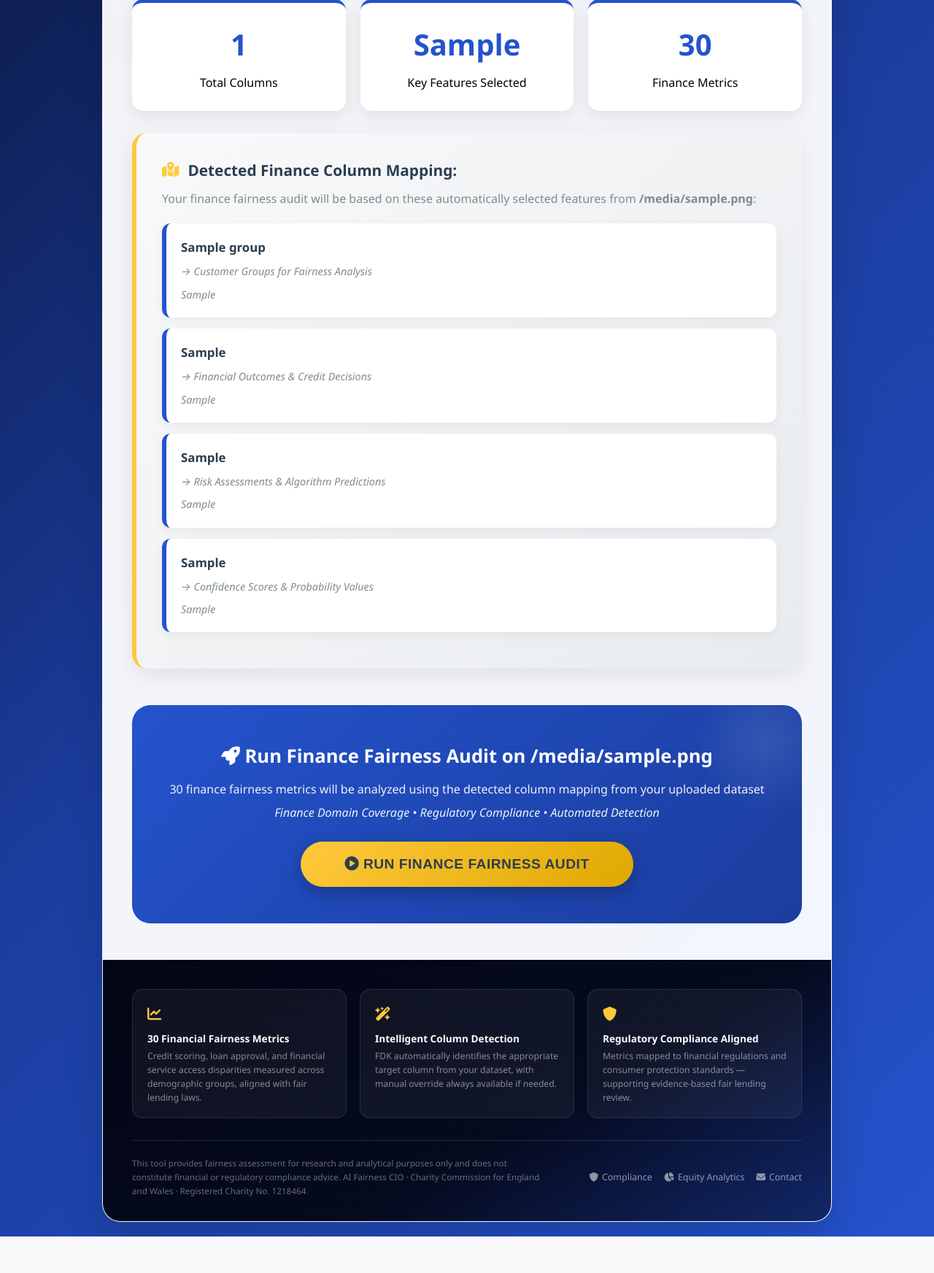
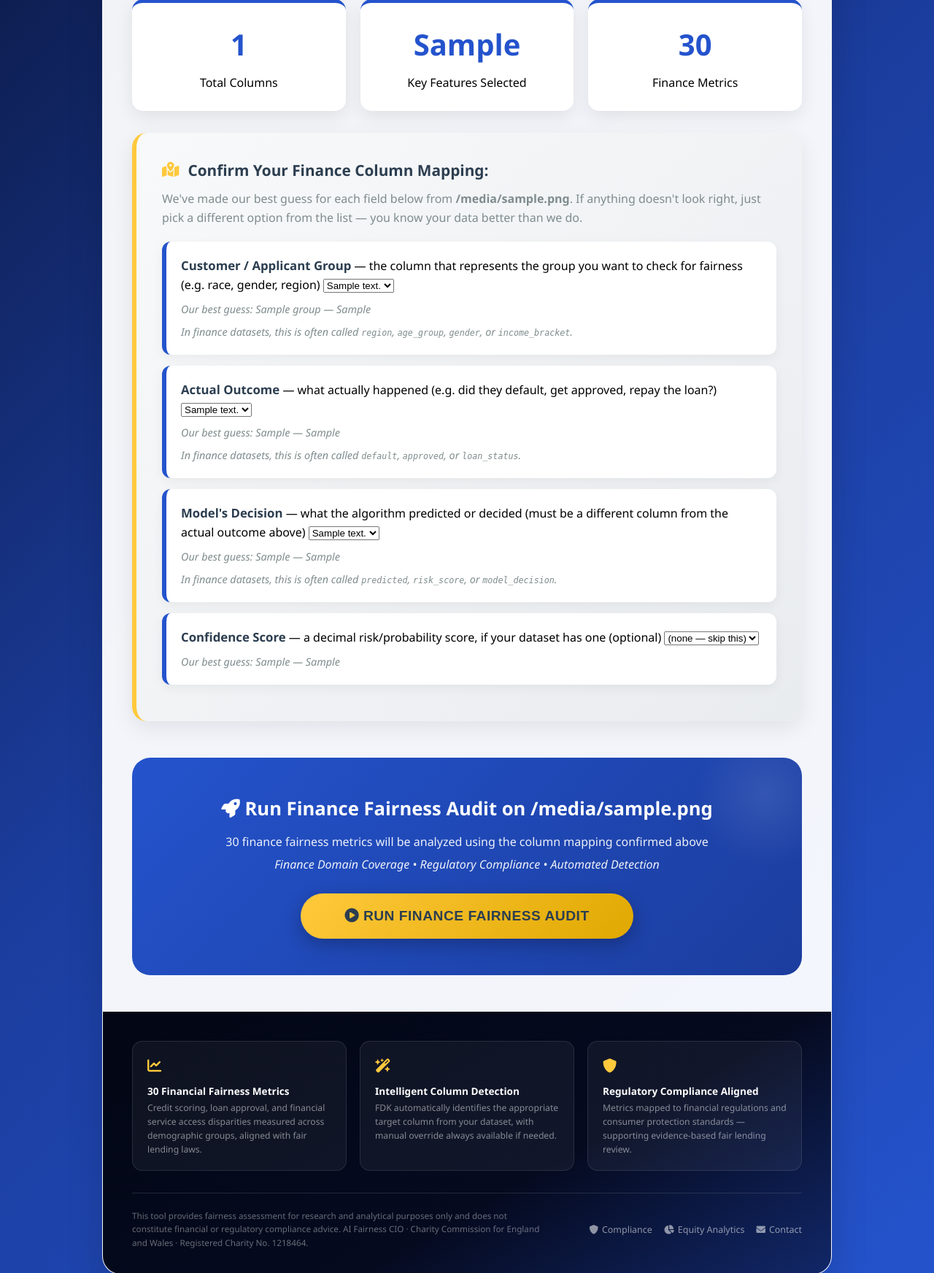
Before and after one commit to AI-Fairness-com/FDK-Toolkit, a Flask app: template Finance/templates/auto_confirm_finance.html in a window 1280 px wide. Shown: the part 862-2606 px from the top of the page at 73% size. Before the commit the page ends 2556 px from the top, so only its background shows below. Run offline with Flask 3, Linux system fonts and the light colour scheme; the template is opened without the code that fills it: most values are stand-ins (such as "Sample title", 1, 10 or a date in 2020).

Commit message:
Add files via upload

```diff
--- a/Finance/templates/auto_confirm_finance.html
+++ b/Finance/templates/auto_confirm_finance.html
@@ -510,53 +510,69 @@
             </div>
 
             <div class="mapping-section">
-                <h3><i class="fas fa-map-marked-alt"></i> Detected Finance Column Mapping:</h3>
-                <p>Your finance fairness audit will be based on these automatically selected features from <strong>{{ filename }}</strong>:</p>
+                <h3><i class="fas fa-map-marked-alt"></i> Confirm Your Finance Column Mapping:</h3>
+                <p>We've made our best guess for each field below from <strong>{{ filename }}</strong>. If anything doesn't look right, just pick a different option from the list — you know your data better than we do.</p>
+
+                <form action="{{ url_for('finance.run_finance_audit_with_mapping') }}" method="get" id="mappingConfirmForm">
+                    <input type="hidden" name="filename" value="{{ filename }}">
 
                     <div class="mapping-item">
-                    <strong>{{ suggested_mappings.group }}</strong>
-                    <div class="reasoning">→ Customer Groups for Fairness Analysis</div>
-                    <div class="reasoning"><em>{{ column_reasoning[suggested_mappings.group] }}</em></div>
+                        <label for="group_col"><strong>Customer / Applicant Group</strong> — the column that represents the group you want to check for fairness (e.g. race, gender, region)</label>
+                        <select name="group_col" id="group_col">
+                            {% for col, desc in column_options.group %}
+                            <option value="{{ col }}" {% if col == suggested_mappings.group %}selected{% endif %}>{{ desc }}</option>
+                            {% endfor %}
+                        </select>
+                        <div class="reasoning"><em>Our best guess: {{ suggested_mappings.group }} — {{ column_reasoning[suggested_mappings.group] }}</em></div>
+                        <div class="reasoning">In finance datasets, this is often called <code>region</code>, <code>age_group</code>, <code>gender</code>, or <code>income_bracket</code>.</div>
                     </div>
 
                     <div class="mapping-item">
-                    <strong>{{ suggested_mappings.y_true }}</strong>
-                    <div class="reasoning">→ Financial Outcomes & Credit Decisions</div>
-                    <div class="reasoning"><em>{{ column_reasoning[suggested_mappings.y_true] }}</em></div>
+                        <label for="y_true_col"><strong>Actual Outcome</strong> — what actually happened (e.g. did they default, get approved, repay the loan?)</label>
+                        <select name="y_true_col" id="y_true_col">
+                            {% for col, desc in column_options.y_true %}
+                            <option value="{{ col }}" {% if col == suggested_mappings.y_true %}selected{% endif %}>{{ desc }}</option>
+                            {% endfor %}
+                        </select>
+                        <div class="reasoning"><em>Our best guess: {{ suggested_mappings.y_true }} — {{ column_reasoning[suggested_mappings.y_true] }}</em></div>
+                        <div class="reasoning">In finance datasets, this is often called <code>default</code>, <code>approved</code>, or <code>loan_status</code>.</div>
                     </div>
 
                     <div class="mapping-item">
-                    <strong>{{ suggested_mappings.y_pred }}</strong>
-                    <div class="reasoning">→ Risk Assessments & Algorithm Predictions</div>
-                    <div class="reasoning"><em>{{ column_reasoning[suggested_mappings.y_pred] }}</em></div>
+                        <label for="y_pred_col"><strong>Model's Decision</strong> — what the algorithm predicted or decided (must be a different column from the actual outcome above)</label>
+                        <select name="y_pred_col" id="y_pred_col">
+                            {% for col, desc in column_options.y_pred %}
+                            <option value="{{ col }}" {% if col == suggested_mappings.y_pred %}selected{% endif %}>{{ desc }}</option>
+                            {% endfor %}
+                        </select>
+                        <div class="reasoning"><em>Our best guess: {{ suggested_mappings.y_pred }} — {{ column_reasoning[suggested_mappings.y_pred] }}</em></div>
+                        <div class="reasoning">In finance datasets, this is often called <code>predicted</code>, <code>risk_score</code>, or <code>model_decision</code>.</div>
                     </div>
 
+                    {% if column_options.y_prob %}
+                    <div class="mapping-item">
+                        <label for="y_prob_col"><strong>Confidence Score</strong> — a decimal risk/probability score, if your dataset has one (optional)</label>
+                        <select name="y_prob_col" id="y_prob_col">
+                            <option value="">(none — skip this)</option>
+                            {% for col, desc in column_options.y_prob %}
+                            <option value="{{ col }}" {% if col == suggested_mappings.y_prob %}selected{% endif %}>{{ desc }}</option>
+                            {% endfor %}
+                        </select>
                         {% if suggested_mappings.y_prob %}
-                <div class="mapping-item">
-                    <strong>{{ suggested_mappings.y_prob }}</strong>
-                    <div class="reasoning">→ Confidence Scores & Probability Values</div>
-                    <div class="reasoning"><em>{{ column_reasoning[suggested_mappings.y_prob] }}</em></div>
+                        <div class="reasoning"><em>Our best guess: {{ suggested_mappings.y_prob }} — {{ column_reasoning[suggested_mappings.y_prob] }}</em></div>
+                        {% endif %}
                     </div>
                     {% endif %}
+                </form>
             </div>
 
             <div class="run-audit-section">
                 <h2><i class="fas fa-rocket"></i> Run Finance Fairness Audit on {{ filename }}</h2>
-                <p>30 finance fairness metrics will be analyzed using the detected column mapping from your uploaded dataset</p>
+                <p>30 finance fairness metrics will be analyzed using the column mapping confirmed above</p>
                 <p><em>Finance Domain Coverage • Regulatory Compliance • Automated Detection</em></p>
-
-                <form action="{{ url_for('finance.run_finance_audit_with_mapping') }}" method="get">
-                    <input type="hidden" name="filename" value="{{ filename }}">
-                    <input type="hidden" name="group_col" value="{{ suggested_mappings.group }}">
-                    <input type="hidden" name="y_true_col" value="{{ suggested_mappings.y_true }}">
-                    <input type="hidden" name="y_pred_col" value="{{ suggested_mappings.y_pred }}">
-                    {% if suggested_mappings.y_prob %}
-                    <input type="hidden" name="y_prob_col" value="{{ suggested_mappings.y_prob }}">
-                    {% endif %}
-                    <button type="submit" class="run-btn">
+                <button type="submit" form="mappingConfirmForm" class="run-btn">
                     <i class="fas fa-play-circle"></i> RUN FINANCE FAIRNESS AUDIT
                 </button>
-                </form>
             </div>
         </div>
 
```
Lines whose indentation alone changed are shown as unchanged.
